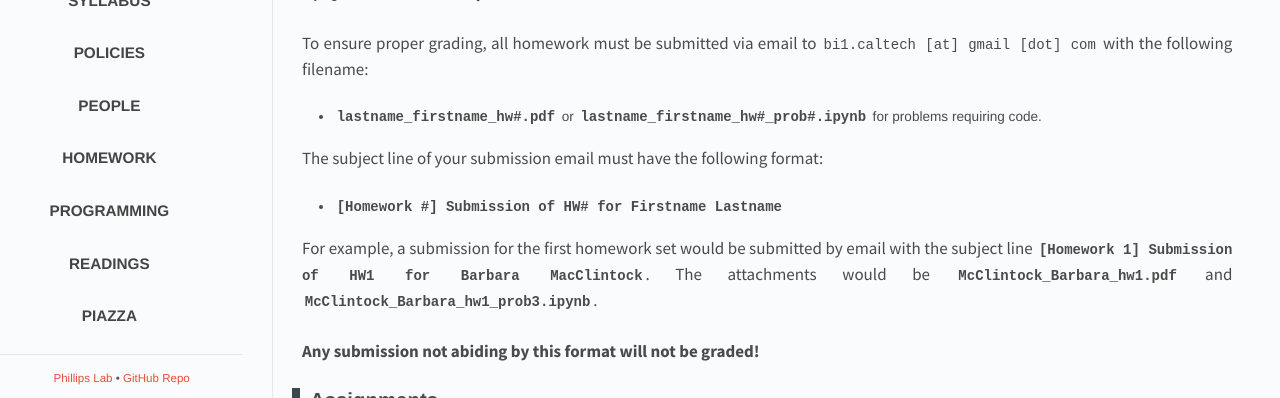
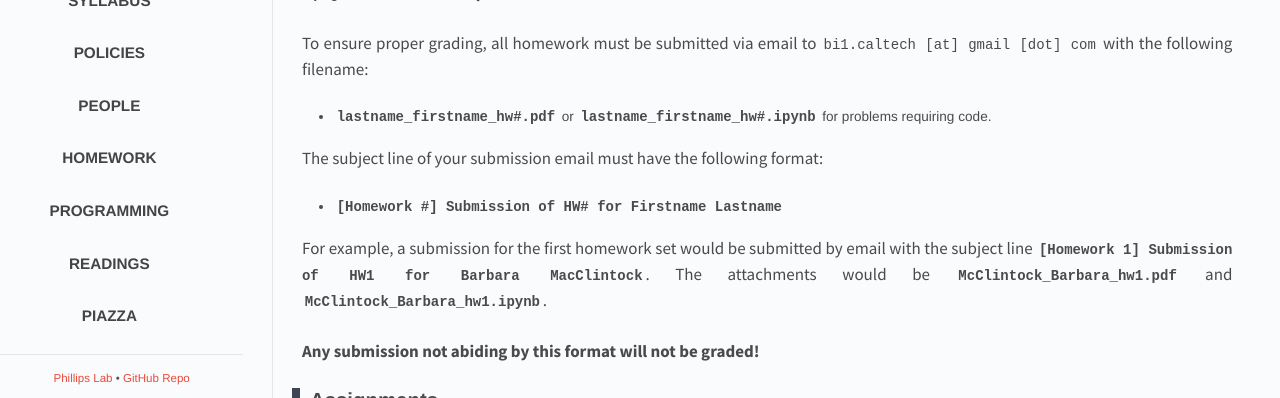
Before and after one commit to RPGroup-PBoC/bi1, a Jekyll site: the page built from _posts/2017-01-27-homework.md, in a window 1280 px wide. Shown: the part 336-734 px from the top of the page. Built offline with Jekyll 4.4.1, drawn with Linux system fonts in a browser that asks for light colours.

Commit message:
Made small edits to the policies page regarding submissions.

```diff
--- a/_posts/2017-01-27-homework.md
+++ b/_posts/2017-01-27-homework.md
@@ -13,14 +13,14 @@ will not be accepted.**
 
 To ensure proper grading, all homework must be submitted via email to `bi1.caltech [at] gmail [dot] com` with the following filename:
 
-  * **`lastname_firstname_hw#.pdf`** or **`lastname_firstname_hw#_prob#.ipynb`** for
+  * **`lastname_firstname_hw#.pdf`** or **`lastname_firstname_hw#.ipynb`** for
   problems requiring code.
 
 The subject line of your submission email must have the following format:
 
   * **`[Homework #] Submission of HW# for Firstname Lastname`**
 
-For example, a submission for the first homework set would be submitted by email with the subject line **`[Homework 1] Submission of HW1 for Barbara MacClintock`**. The attachments would be **`McClintock_Barbara_hw1.pdf`** and **`McClintock_Barbara_hw1_prob3.ipynb`**.
+For example, a submission for the first homework set would be submitted by email with the subject line **`[Homework 1] Submission of HW1 for Barbara MacClintock`**. The attachments would be **`McClintock_Barbara_hw1.pdf`** and **`McClintock_Barbara_hw1.ipynb`**.
 
 **Any submission not abiding by this format will not be graded!**
 
```
Also changed, not shown: _posts/2017-01-29-policies.md (+2 -2 lines).
